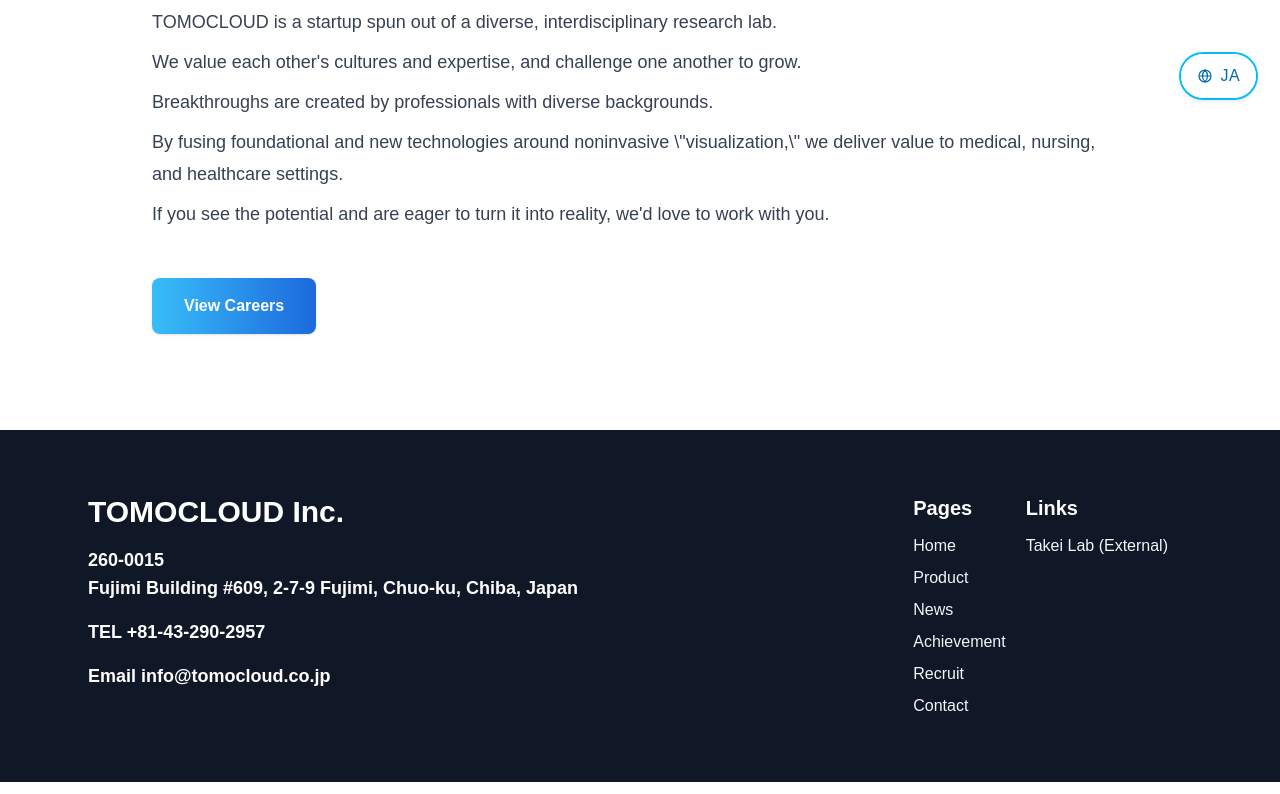
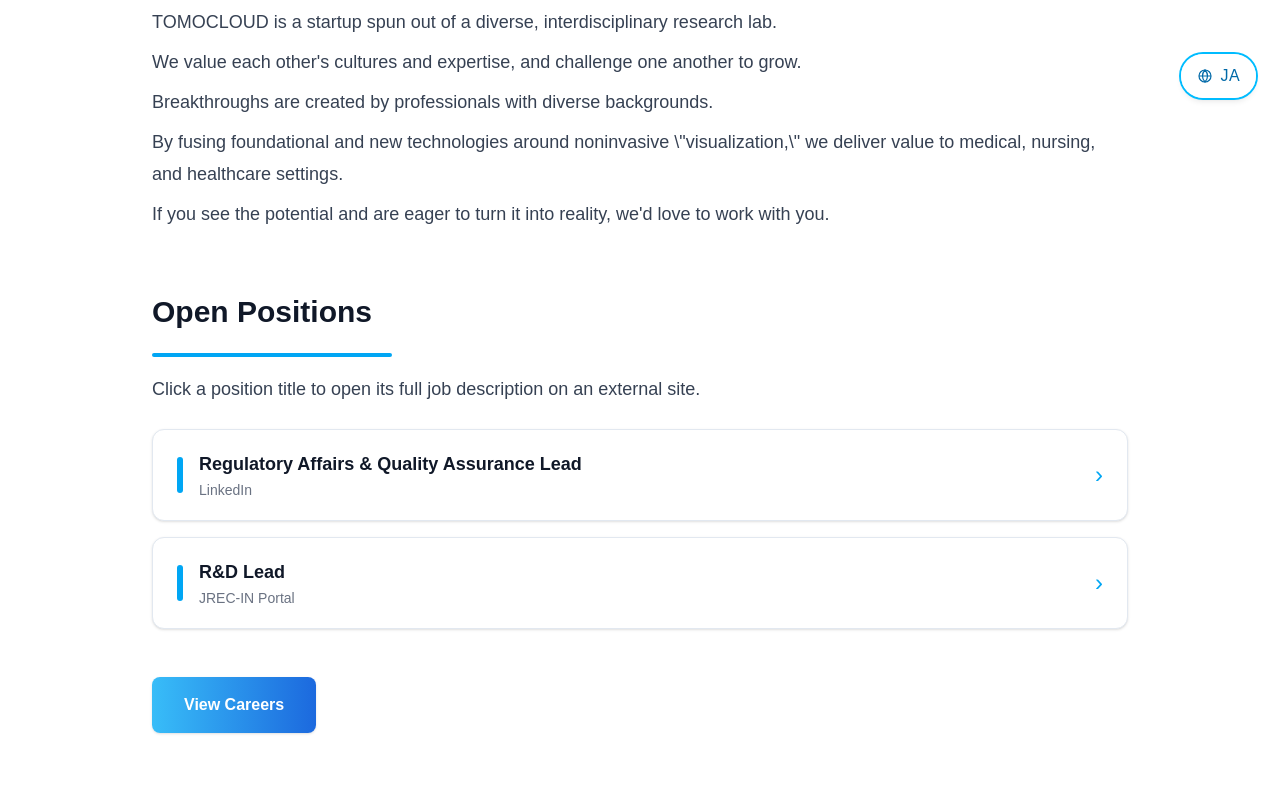
Before and after one commit to TOMOCLOUD/HP, a Next.js app: page /en/recruit in a window 1280 px wide. Shown: the part 678-1472 px from the top of the page. Built offline with nearby package versions, Linux system fonts and the light colour scheme.

Commit message:
add: 採用ページに募集職種セクションを追加(薬事・品質保証リード/研究開発リード)

```diff
--- a/app/[locale]/recruit/page.tsx
+++ b/app/[locale]/recruit/page.tsx
@@ -14,6 +14,15 @@ const FALLBACK = {
       "だからこそ、私たちは非侵襲の“可視化”を核に、基盤技術と新技術の融合を通して革新的な技術を創出し、医療・介護・ヘルスケアの現場へ価値を届けます。",
       "可能性を感じ、その可能性を具体化すべく前に突き進んでいける仲間をお待ちしています。"
     ],
+    openings: {
+      heading: "募集職種",
+      note: "職名を押すと、各募集要項のページ（外部サイト）が開きます。",
+      aria: "の募集要項を見る（外部サイトへ）",
+      items: [
+        { title: "薬事・品質保証リード", source: "LinkedIn", url: "https://www.linkedin.com/jobs/view/4445189680/" },
+        { title: "研究開発リード", source: "JREC-IN Portal", url: "https://jrecin.jst.go.jp/seek/SeekJorDetail?id=D126080278" }
+      ]
+    },
     contactBtn: "採用サイトへ",
     contactAria: "採用サイトへ移動"
   },
@@ -27,6 +36,15 @@ const FALLBACK = {
       "By fusing foundational and new technologies around noninvasive “visualization,” we deliver value to medical, nursing, and healthcare settings.",
       "If you see the potential and are eager to turn it into reality, we'd love to work with you."
     ],
+    openings: {
+      heading: "Open Positions",
+      note: "Click a position title to open its full job description on an external site.",
+      aria: " job description (external site)",
+      items: [
+        { title: "Regulatory Affairs & Quality Assurance Lead", source: "LinkedIn", url: "https://www.linkedin.com/jobs/view/4445189680/" },
+        { title: "R&D Lead", source: "JREC-IN Portal", url: "https://jrecin.jst.go.jp/seek/SeekJorDetail?id=D126080278" }
+      ]
+    },
     contactBtn: "View Careers",
     contactAria: "Go to careers site"
   }
@@ -80,6 +98,49 @@ export default function RecruitPage(){
               <p key={i} className="mt-2 text-lg sm:text-lg leading-8 text-gray-700 text-left">{p}</p>
             ))}
 
+            {Array.isArray(t.openings?.items) && t.openings.items.length > 0 && (
+              <section className="mt-12 md:mt-16 text-left">
+                <h2 className="text-2xl sm:text-3xl font-bold text-gray-900">{t.openings.heading}</h2>
+                <span className="mt-3 block h-1 w-full max-w-[200px] sm:max-w-[240px] bg-sky-500 rounded-full" />
+                <p className="mt-4 text-base sm:text-lg leading-8 text-gray-700">{t.openings.note}</p>
+
+                <ul className="mt-6 space-y-3 sm:space-y-4">
+                  {t.openings.items.map((job,i)=>(
+                    <li key={i}>
+                      <a
+                        href={job.url}
+                        target="_blank"
+                        rel="noopener noreferrer"
+                        className="group flex items-center justify-between gap-4 rounded-xl border border-slate-200 bg-white
+                                   px-5 py-4 sm:px-6 sm:py-5 shadow-sm transition
+                                   hover:border-sky-300 hover:shadow-md
+                                   focus-visible:outline-none focus-visible:ring-4 focus-visible:ring-sky-300/40"
+                        aria-label={`${job.title}${t.openings.aria}`}
+                      >
+                        <span className="flex min-w-0 items-center gap-3 sm:gap-4">
+                          <span aria-hidden="true" className="h-9 w-1.5 shrink-0 rounded-full bg-sky-500" />
+                          <span className="min-w-0">
+                            <span className="block text-base sm:text-lg font-semibold text-gray-900 transition-colors group-hover:text-sky-700">
+                              {job.title}
+                            </span>
+                            {job.source && (
+                              <span className="mt-0.5 block text-xs sm:text-sm text-gray-500">{job.source}</span>
+                            )}
+                          </span>
+                        </span>
+                        <span
+                          aria-hidden="true"
+                          className="shrink-0 text-xl sm:text-2xl text-sky-500 transition-transform group-hover:translate-x-1"
+                        >
+                          ›
+                        </span>
+                      </a>
+                    </li>
+                  ))}
+                </ul>
+              </section>
+            )}
+
             <div className="mt-8 md:mt-12 text-left">
               <a
                 href="https://www.wantedly.com/companies/tomocloud"
--- a/dictionaries/en.json
+++ b/dictionaries/en.json
@@ -422,6 +422,23 @@
       "By fusing foundational and new technologies around noninvasive \\\"visualization,\\\" we deliver value to medical, nursing, and healthcare settings.",
       "If you see the potential and are eager to turn it into reality, we'd love to work with you."
     ],
+    "openings": {
+      "heading": "Open Positions",
+      "note": "Click a position title to open its full job description on an external site.",
+      "aria": " job description (external site)",
+      "items": [
+        {
+          "title": "Regulatory Affairs & Quality Assurance Lead",
+          "source": "LinkedIn",
+          "url": "https://www.linkedin.com/jobs/view/4445189680/"
+        },
+        {
+          "title": "R&D Lead",
+          "source": "JREC-IN Portal",
+          "url": "https://jrecin.jst.go.jp/seek/SeekJorDetail?id=D126080278"
+        }
+      ]
+    },
     "contactBtn": "View Careers",
     "contactAria": "Go to careers site"
   },
--- a/dictionaries/ja.json
+++ b/dictionaries/ja.json
@@ -440,6 +440,23 @@
       "だからこそ、私たちは非侵襲の\\\"可視化\\\"を核に、基盤技術と新技術の融合を通して革新的な技術を創出し、医療・介護・ヘルスケアの現場へ価値を届けます。",
       "可能性を感じ、その可能性を具体化すべく前に突き進んでいける仲間をお待ちしています。"
     ],
+    "openings": {
+      "heading": "募集職種",
+      "note": "職名を押すと、各募集要項のページ（外部サイト）が開きます。",
+      "aria": "の募集要項を見る（外部サイトへ）",
+      "items": [
+        {
+          "title": "薬事・品質保証リード",
+          "source": "LinkedIn",
+          "url": "https://www.linkedin.com/jobs/view/4445189680/"
+        },
+        {
+          "title": "研究開発リード",
+          "source": "JREC-IN Portal",
+          "url": "https://jrecin.jst.go.jp/seek/SeekJorDetail?id=D126080278"
+        }
+      ]
+    },
     "contactBtn": "採用サイトへ",
     "contactAria": "採用サイトへ移動"
   },
```
